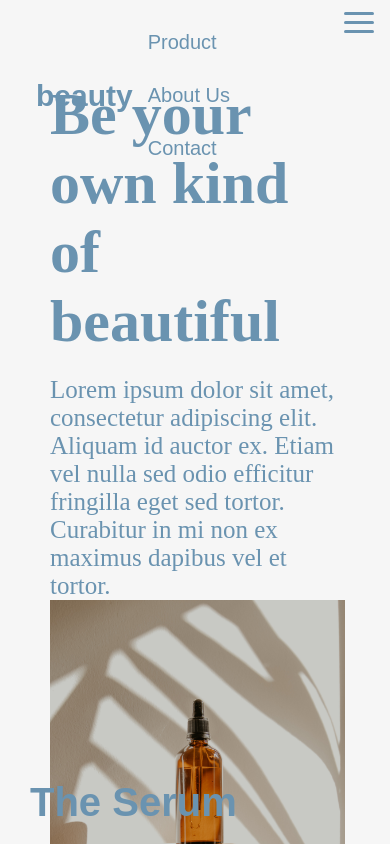
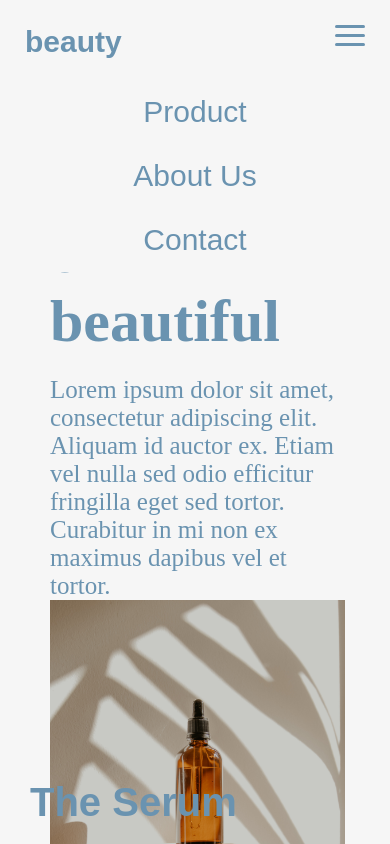
Before and after one commit to jessifee/Beauty-LP, a React (Create React App) app: page / in a window 390 px wide. Both pictures are taken after a click on the link 359 px from the left and 22 px from the top of the page. Shown: the top 844 px of the page. Built offline with nearby package versions, Linux system fonts and the light colour scheme; a web font is replaced by a local one.

Commit message:
added responsive menu

```diff
--- a/src/Components/Navbar.css
+++ b/src/Components/Navbar.css
@@ -82,24 +82,31 @@
     display: none;
   }
 
+  .beauty {
+    position: absolute;
+    top: 25px;
+    left: 25px;
+  }
+
   .menuBtn {
     display: flex;
+    position: absolute;
+    top: 25px;
+    right: 25px;
   }
 
   .menu {
-    display: none;
     width: 100%;
     flex-direction: column;
-  }
-
-  .menu Link,
-  .visible Link {
+    background-color: #f6f6f6;
+    position: absolute;
+    top: 80px;
+    left: 0;
+    padding: 0;
+    font-size: 30px;
     text-align: center;
   }
-
-  .visible {
-    display: flex;
-    width: 100%;
-    flex-direction: column;
+  .hidden {
+    display: none;
   }
 }
--- a/src/Components/Navbar.js
+++ b/src/Components/Navbar.js
@@ -3,7 +3,7 @@ import { Link } from "react-scroll";
 import "./Navbar.css";
 function Navbar() {
   const [active, setActive] = useState();
-  const [visible, setVisible] = useState();
+  const [visible, setVisible] = useState("hidden");
 
   window.addEventListener("scroll", () => {
     let scroll = window.scrollY;
@@ -20,7 +20,11 @@ function Navbar() {
   });
 
   function changeVisibility() {
-    setVisible("visible");
+    if (visible === "visible") {
+      setVisible("hidden");
+    } else if (visible === "hidden") {
+      setVisible("visible");
+    }
   }
 
   return (
@@ -41,13 +45,14 @@ function Navbar() {
           <span className="bar"></span>
         </a>
 
-        <div className={visible === "visible" ? "visible" : "menu"}>
+        <div className={visible === "hidden" ? "hidden" : "menu"}>
           <Link
             className={active === "Product" ? "viewed" : "menuItems"}
             to="productSection"
             smooth={true}
             duration={650}
             offset={20}
+            onClick={changeVisibility}
           >
             Product
           </Link>
@@ -57,6 +62,7 @@ function Navbar() {
             smooth={true}
             duration={750}
             offset={-20}
+            onClick={changeVisibility}
           >
             About Us
           </Link>
@@ -66,6 +72,7 @@ function Navbar() {
             smooth={true}
             duration={850}
             offset={-20}
+            onClick={changeVisibility}
           >
             Contact
           </Link>
```
